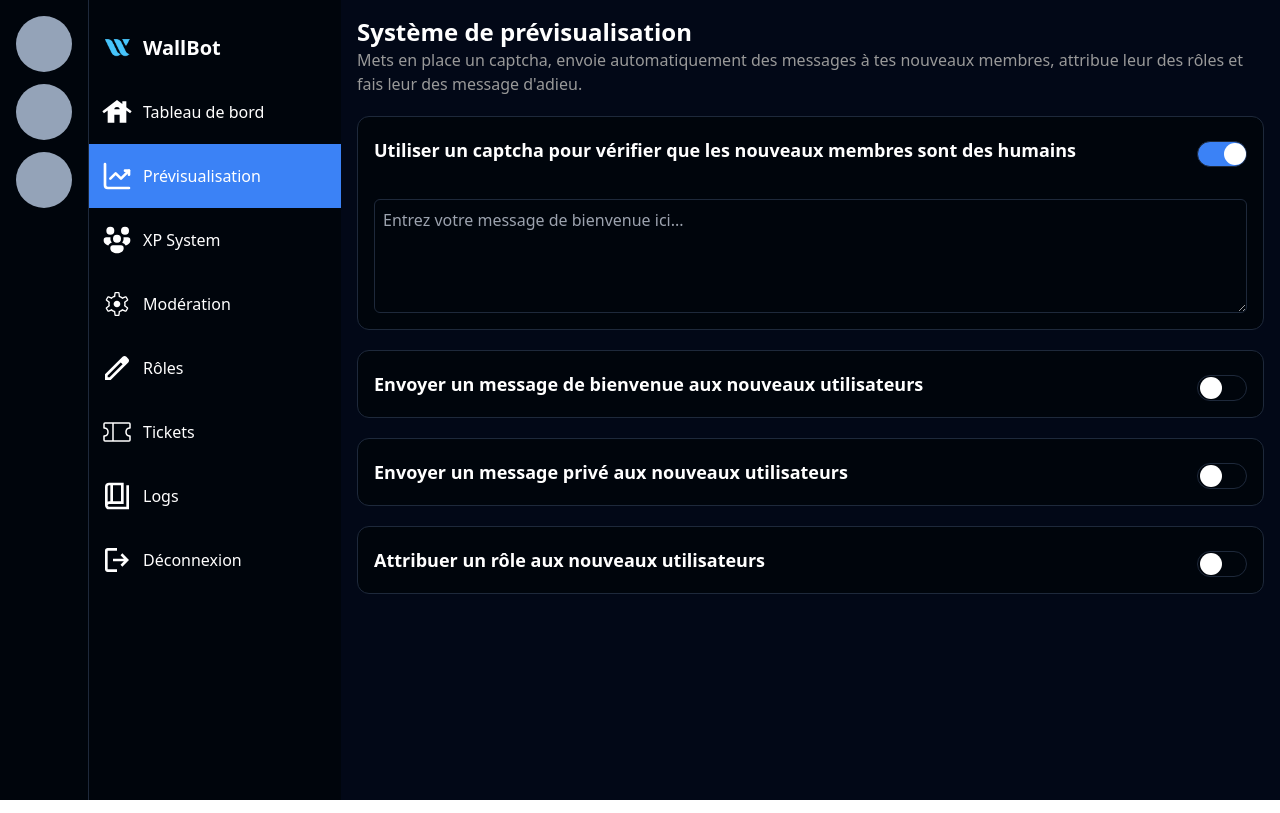
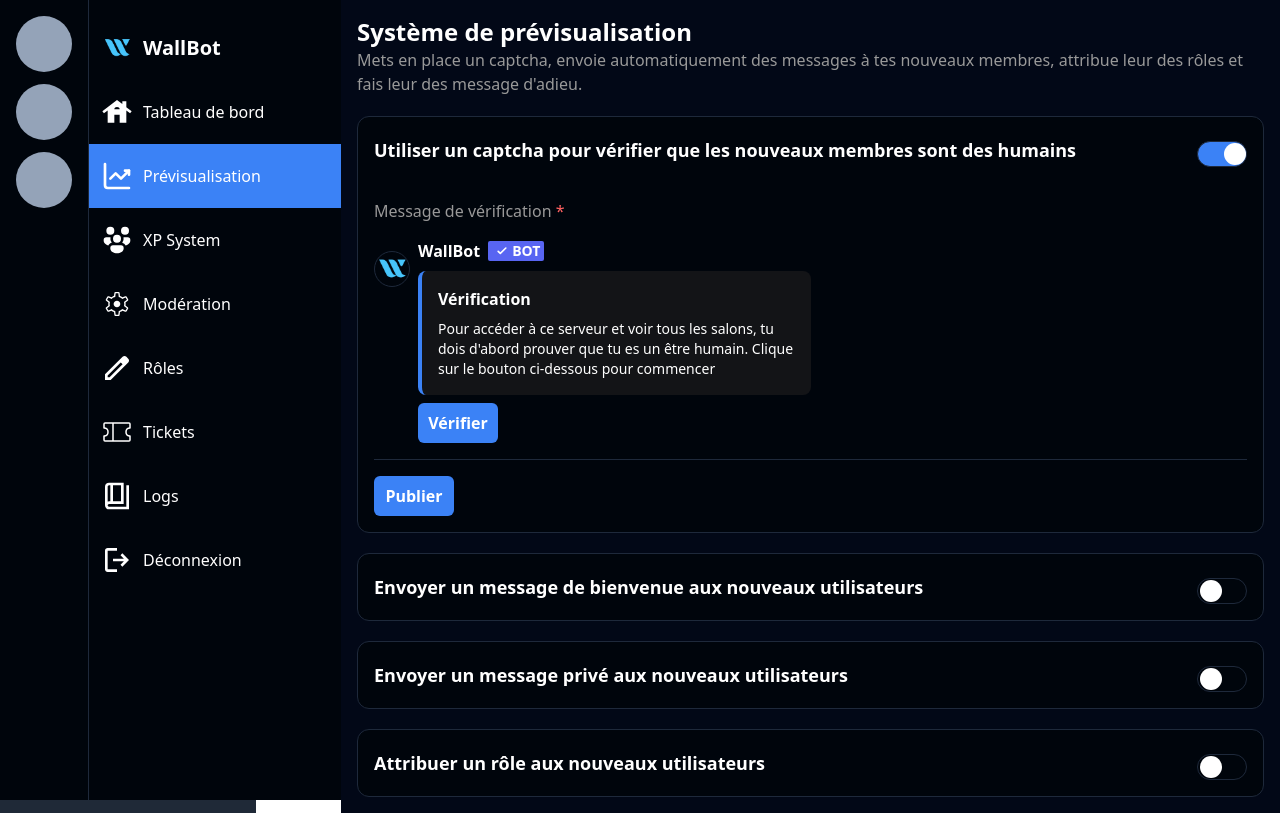
Before and after one commit to ValentinRndn/dashboard-wallbot, a Vue app: page /preview in a window 1280 px wide. Both pictures are taken after a click on the label 1222 px from the left and 154 px from the top of the page. Built offline with nearby package versions, Linux system fonts and the light colour scheme.

Commit message:
[ADD] Captcha config

```diff
--- a/src/components/sidebar.vue
+++ b/src/components/sidebar.vue
@@ -1,5 +1,5 @@
 <template>
-  <div class="sidebar-container">
+  <div class="sidebar-container fixed">
     <div class="server-container fixed top-0 left-0 bg-dark-blue2 min-h-[100vh] overflow-hidden p-4 z-50 flex flex-col items-center gap-3 border-r border-r-slate-800">
       <router-link to=''>
         <div class="server w-14 h-14 rounded-full bg-slate-400"></div>
--- a/src/views/preview.vue
+++ b/src/views/preview.vue
@@ -23,16 +23,41 @@
 
         <!-- Section de configuration des messages de bienvenue -->
         <div v-if="isCaptchaOpen" class="welcome-config p-4">
-          <div class="flex flex-col gap-4">
-            <textarea
-              id="welcome-message"
-              v-model="CaptchaConfig"
-              class="p-2 rounded-md border bg-dark-blue2 border-slate-800"
-              rows="4"
-              placeholder="Entrez votre message de bienvenue ici..."
-            ></textarea>
 
+          <h3 class="text-light-grey mb-4">Message de vérification <span class="text-red">*</span> </h3>
+
+          <div class="captcha flex flex-row gap-2 w-2/4">
+            <img class="pp w-9 h-9 rounded-full border border-slate-800 object-center mt-3" src="../assets/logo-wallbot.png" alt="logo-wallbot">
+
+            <div class="captcha-right flex flex-col gap-2">
+              <div class="bot flex gap-2 w-fit">
+                <div class="bot-pseudo flex items-center justify-center gap-2">
+                  <p class="font-semibold">WallBot</p>
+                  <div class="bot-tag flex items-center text-center bg-discord w-fit h-[20px] px-1 rounded-sm">
+                    <svg xmlns="http://www.w3.org/2000/svg" width="20" height="20" viewBox="0 0 24 24">
+                    <path fill="currentColor" d="m10 13.6l5.9-5.9q.275-.275.7-.275t.7.275t.275.7t-.275.7l-6.6 6.6q-.3.3-.7.3t-.7-.3l-2.6-2.6q-.275-.275-.275-.7t.275-.7t.7-.275t.7.275z" />
+                    </svg>
+                    <p class="text-sm font-semibold">BOT</p>
+                  </div>
+                  </div>
+                </div>
+
+
+            <!-- Contenu avec la barre bleue verticale -->
+            <div class="captcha-content bg-grey-discord p-4 flex flex-col gap-2 rounded-lg border-l-4 border-blue w-full">
+              <h3 class="font-semibold">Vérification</h3>
+              <p class="text-sm">Pour accéder à ce serveur et voir tous les salons, tu dois d'abord prouver que tu es un être humain. Clique sur le bouton ci-dessous pour commencer</p>
+            </div>
+
+            <!-- Bouton de vérification -->
+            <button class="bg-blue text-white rounded-md w-[80px] font-semibold p-2">Vérifier</button>
           </div>
+        </div>
+
+        <div class="border-b border-slate-800 my-4"></div>
+
+        <button class="bg-blue text-white rounded-md w-[80px] font-semibold p-2">Publier</button>
+
         </div>
       </div>
 
@@ -80,15 +105,6 @@
               placeholder="Entrez votre message de bienvenue ici..."
             ></textarea>
           </div>
-          <div class="border-b border-slate-800 mb-4"></div>
-
-          <!-- Rôle d'arrivée -->
-          <h3 class="text-light-grey">Rôle d'arrivée <span class="text-red">*</span> </h3>
-          <select class=" rounded-md border bg-dark-blue2 border-slate-800 mb-4  mt-2 pl-3 py-2 pr-24">
-            <option value="general">Admin</option>
-            <option value="welcome">Modo</option>
-            <option value="rules">Membre</option>
-        </select>
         </div>
 
 
--- a/tailwind.config.js
+++ b/tailwind.config.js
@@ -14,7 +14,8 @@ export default {
         'dark-blue2': '#00050c',
         'dark-progress': '#0E2043',
         'red': '#ff6262',
-
+        'discord' : '#5865F2',
+        'grey-discord': '#131417',
       },
       fontFamily: {
         // 'cgothic': ['c-gothic', 'sans-serif'],
```
